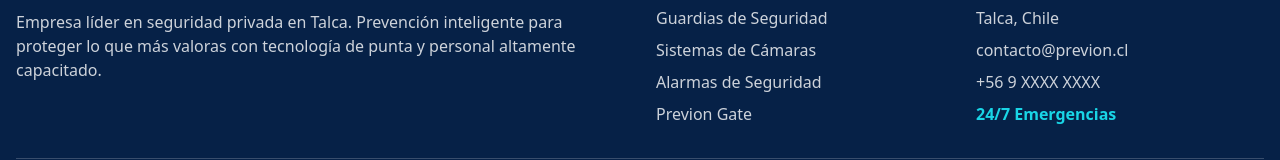
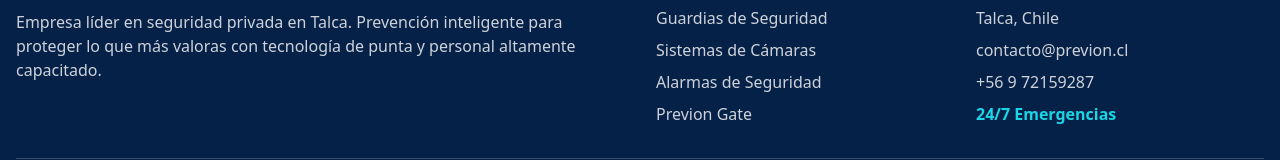
Before and after one commit to pabloabasolo/previon, a React (Vite) app: page / in a window 1280 px wide. Shown: the part 3659-3819 px from the top of the page. Built offline with nearby package versions, Linux system fonts and the light colour scheme; no server answers; the database is empty; the HTML template or start-up script is replaced by a standard one.

Commit message:
Changes
Co-authored-by: pabloabasolo <236270717+pabloabasolo@users.noreply.github.com>

```diff
--- a/src/components/Footer.tsx
+++ b/src/components/Footer.tsx
@@ -47,7 +47,7 @@ const Footer = () => {
             <ul className="space-y-2 text-primary-foreground/80">
               <li>Talca, Chile</li>
               <li>contacto@previon.cl</li>
-              <li>+56 9 XXXX XXXX</li>
+              <li>+56 9 72159287</li>
               <li className="text-accent font-semibold">24/7 Emergencias</li>
             </ul>
           </div>
```
